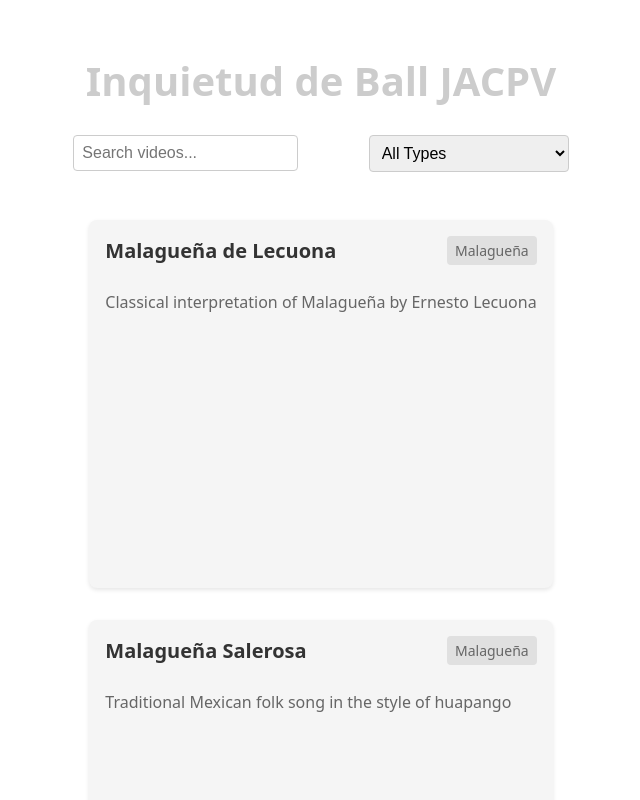
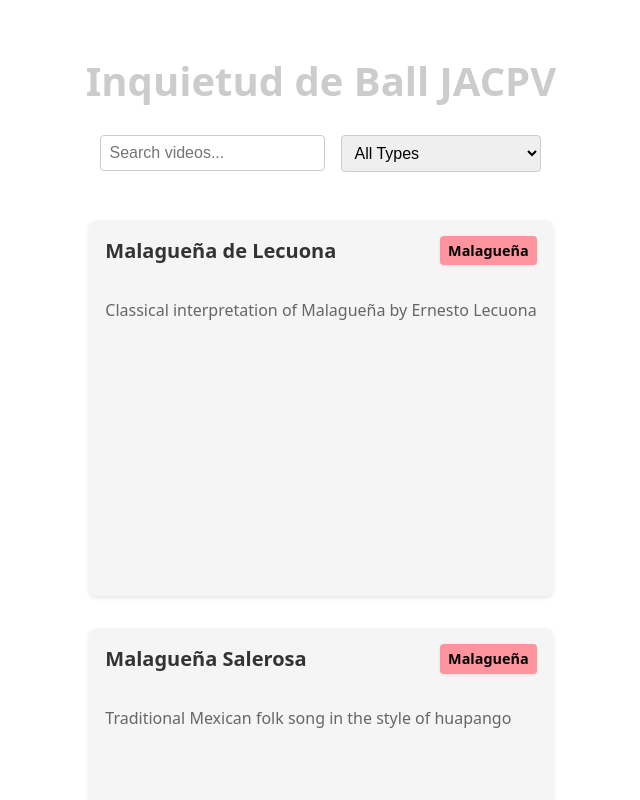
Before and after one commit to Jordi-llorca/jacpv-web-videos-ball, a React (Vite) app: page / in a window 1280 px wide. Shown: the top 800 px of the page, without its empty margins (319-959 px from the left). Built offline with nearby package versions, Linux system fonts and the light colour scheme.

Commit message:
test links and add colors to types

```diff
--- a/src/App.css
+++ b/src/App.css
@@ -30,10 +30,6 @@
   gap: 1rem;
   justify-content: center;
   flex-wrap: wrap;
-}
-
-.search-container {
-  flex: 1;
 }
 
 .search-input {
@@ -75,8 +71,9 @@
 .video-header {
   display: flex;
   align-items: flex-start;
-  gap: 0.5rem;
-  margin-bottom: 0.5rem;
+  justify-content: space-between;
+  gap: 1rem;
+  margin-bottom: 1rem;
 }
 
 .video-card h2 {
@@ -93,6 +90,7 @@
   font-size: 0.875rem;
   color: #666;
   white-space: nowrap;
+  box-shadow: 0 1px 3px rgba(0,0,0,0.1);
 }
 
 .video-card p {
--- a/src/components/VideoCard.tsx
+++ b/src/components/VideoCard.tsx
@@ -1,5 +1,6 @@
 import YouTube from "react-youtube";
 import type { Video } from "../types/Video";
+import { stringToColor } from "../utils/colorHash";
 
 interface VideoCardProps {
   video: Video;
@@ -27,11 +28,23 @@ export const VideoCard = ({ video }: VideoCardProps) => {
     },
   };
 
+  const typeColor = stringToColor(video.type);
+
   return (
     <div className="video-card">
       <div className="video-header">
         <h2>{video.title}</h2>
-        <span className="video-type">
+        <span
+          className="video-type"
+          style={{
+            backgroundColor: typeColor,
+            color: "#000000",
+            padding: "4px 8px",
+            borderRadius: "4px",
+            fontSize: "0.9em",
+            fontWeight: "bold",
+          }}
+        >
           {video.type.charAt(0).toUpperCase() + video.type.slice(1)}
         </span>
       </div>
--- a/src/data/videos.ts
+++ b/src/data/videos.ts
@@ -4,7 +4,7 @@ export const VideosJSON = {
       "id": "1",
       "title": "Malagueña de Lecuona",
       "description": "Classical interpretation of Malagueña by Ernesto Lecuona",
-      "youtubeUrl": "https://www.youtube.com/watch?v=J1KUzwQOLd4",
+      "youtubeUrl": "https://youtu.be/hSQ-XOhJplc?list=PL_4CZwWOwrQVN2TBJ1hcCtiTtIkp6arEQ",
       "type": "malagueña"
     },
     {
--- /dev/null
+++ b/src/utils/colorHash.ts
@@ -0,0 +1,13 @@
+export function stringToColor(str: string): string {
+  let hash = 0;
+  for (let i = 0; i < str.length; i++) {
+    hash = str.charCodeAt(i) + ((hash << 5) - hash);
+  }
+
+  // Create a pastel color by ensuring higher base values and limiting the range
+  const r = ((hash & 0xFF0000) >> 16) % 128 + 128;
+  const g = ((hash & 0x00FF00) >> 8) % 128 + 128;
+  const b = (hash & 0x0000FF) % 128 + 128;
+
+  return `rgb(${r}, ${g}, ${b})`;
+}
```
